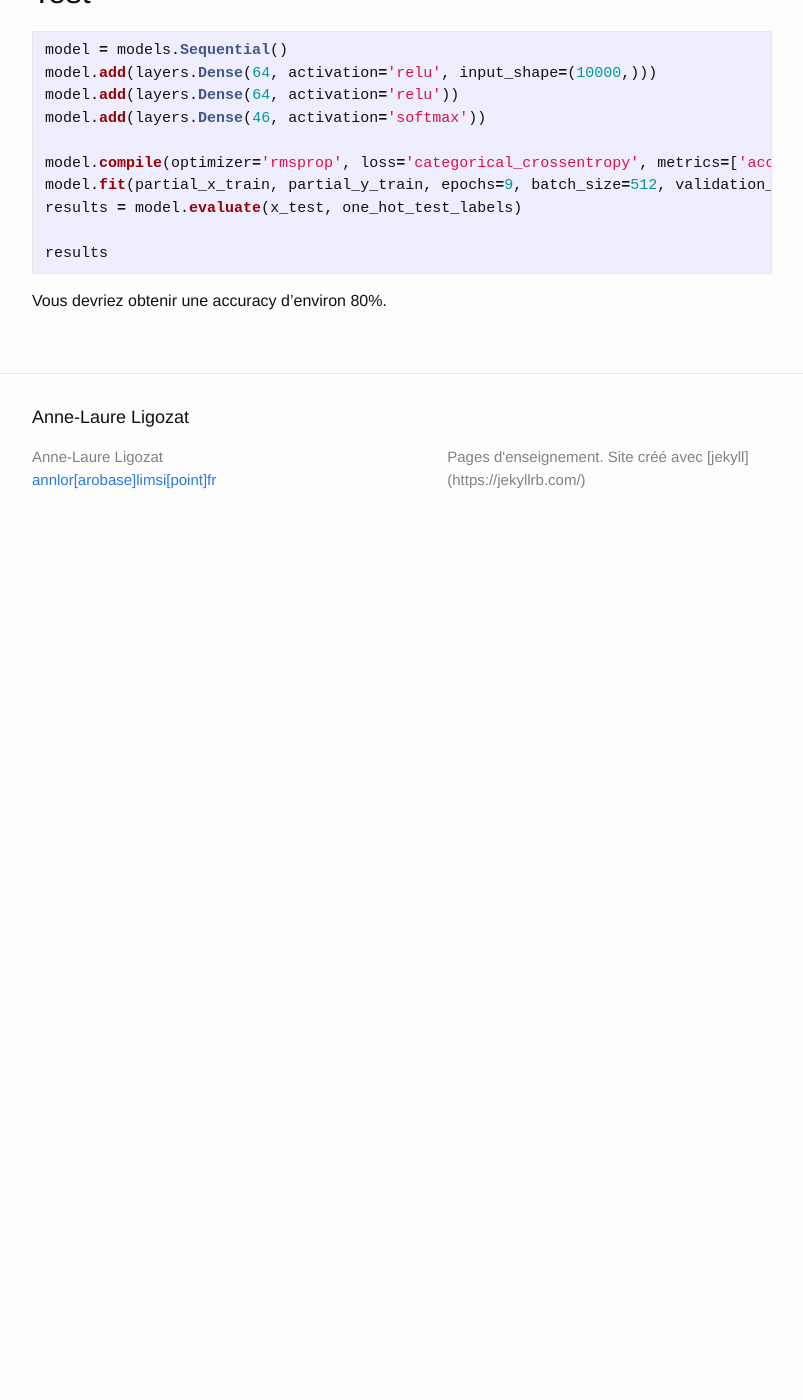
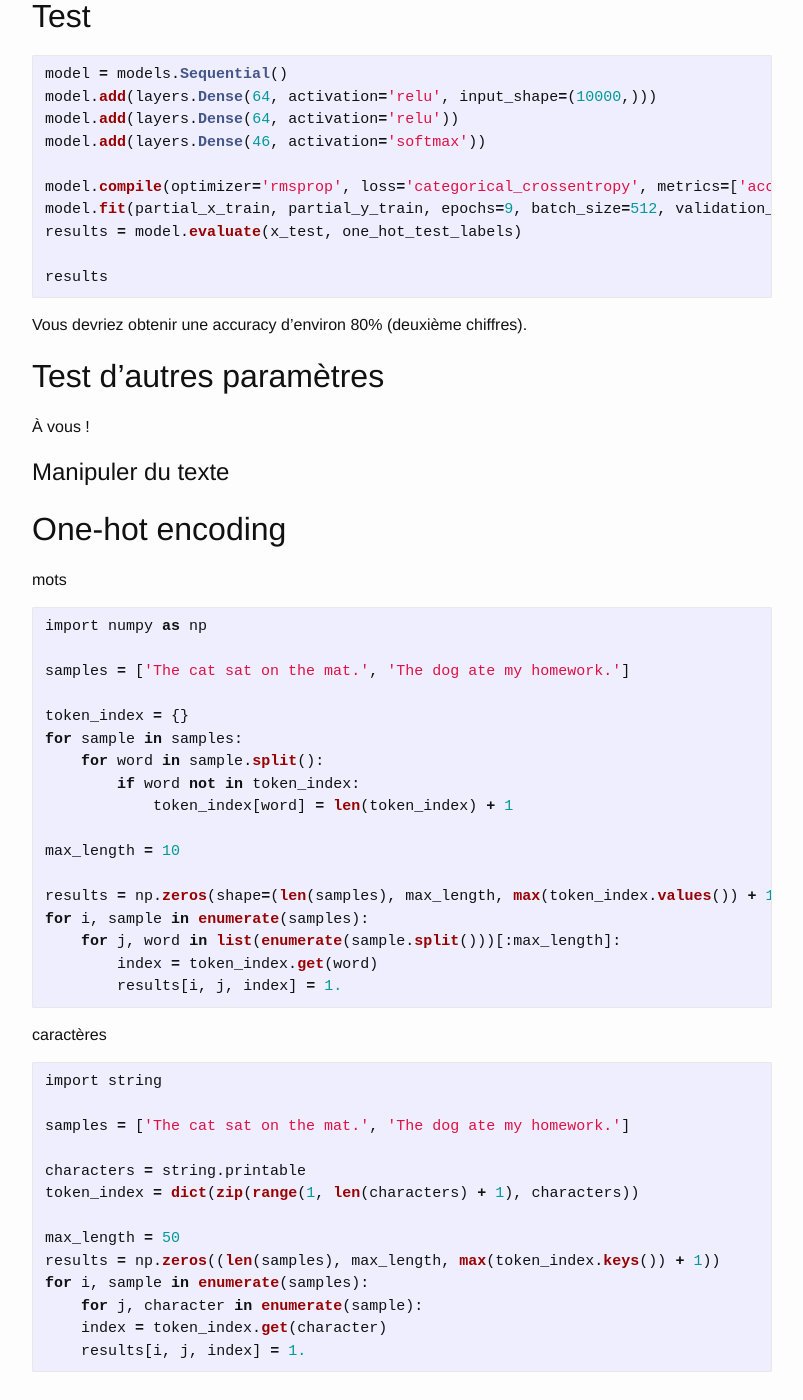
Before and after one commit to annlor/annlor.github.io, a Jekyll site: the page built from _posts/2018-10-18-aic-tp4_long.markdown, in a window 1280 px wide and 1400 px high, scrolled down 5611 px. Shown: the whole window, without its empty margins (238-1041 px from the left). Built offline with Jekyll 4.4.1, drawn with Linux system fonts in a browser that asks for light colours; before the commit the page ends 6162 px from its top, so only the background shows below that; some of the changed text lies outside the part shown.

Commit message:
tp4 text

````diff
--- a/_posts/2018-10-18-aic-tp4_long.markdown
+++ b/_posts/2018-10-18-aic-tp4_long.markdown
@@ -132,7 +132,7 @@ model.fit(x_train, y_train, epochs=4, batch_size=512)
 results = model.evaluate(x_test, y_test)
 ```
 
-Vous devriez obtenir une accuracy d'environ 88%. Les modèles état de l'art obtiennent près de 95%.
+Vous devriez obtenir une accuracy d'environ 88% (deuxième chiffre). Les modèles état de l'art obtiennent près de 95%.
 
 Pour utiliser ensuite ce modèle
 ```python
@@ -239,6 +239,7 @@ plt.show()
 ```
 
 ## Test
+
 ```python
 model = models.Sequential()
 model.add(layers.Dense(64, activation='relu', input_shape=(10000,)))
@@ -251,4 +252,47 @@ results = model.evaluate(x_test, one_hot_test_labels)
 
 results
 ```
-Vous devriez obtenir une accuracy d'environ 80%.
+Vous devriez obtenir une accuracy d'environ 80% (deuxième chiffres).
+
+## Test d'autres paramètres
+À vous !
+
+# Manipuler du texte
+## One-hot encoding
+mots
+```python
+import numpy as np
+
+samples = ['The cat sat on the mat.', 'The dog ate my homework.']
+
+token_index = {}
+for sample in samples:
+    for word in sample.split():
+        if word not in token_index:
+            token_index[word] = len(token_index) + 1
+
+max_length = 10
+
+results = np.zeros(shape=(len(samples), max_length, max(token_index.values()) + 1))
+for i, sample in enumerate(samples):
+    for j, word in list(enumerate(sample.split()))[:max_length]:
+        index = token_index.get(word)
+        results[i, j, index] = 1.
+```
+
+caractères
+```python
+import string
+
+samples = ['The cat sat on the mat.', 'The dog ate my homework.']
+
+characters = string.printable
+token_index = dict(zip(range(1, len(characters) + 1), characters))
+
+max_length = 50
+results = np.zeros((len(samples), max_length, max(token_index.keys()) + 1))
+for i, sample in enumerate(samples):
+    for j, character in enumerate(sample):
+    index = token_index.get(character)
+    results[i, j, index] = 1.
+```
````
